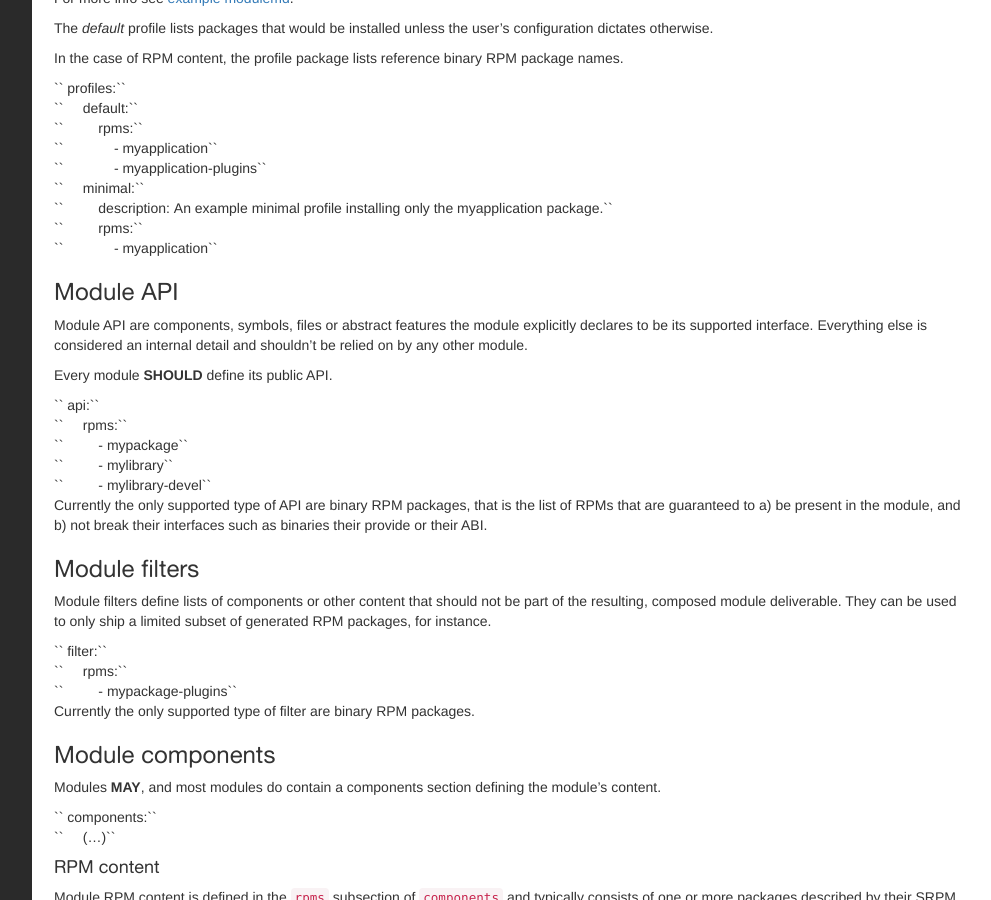
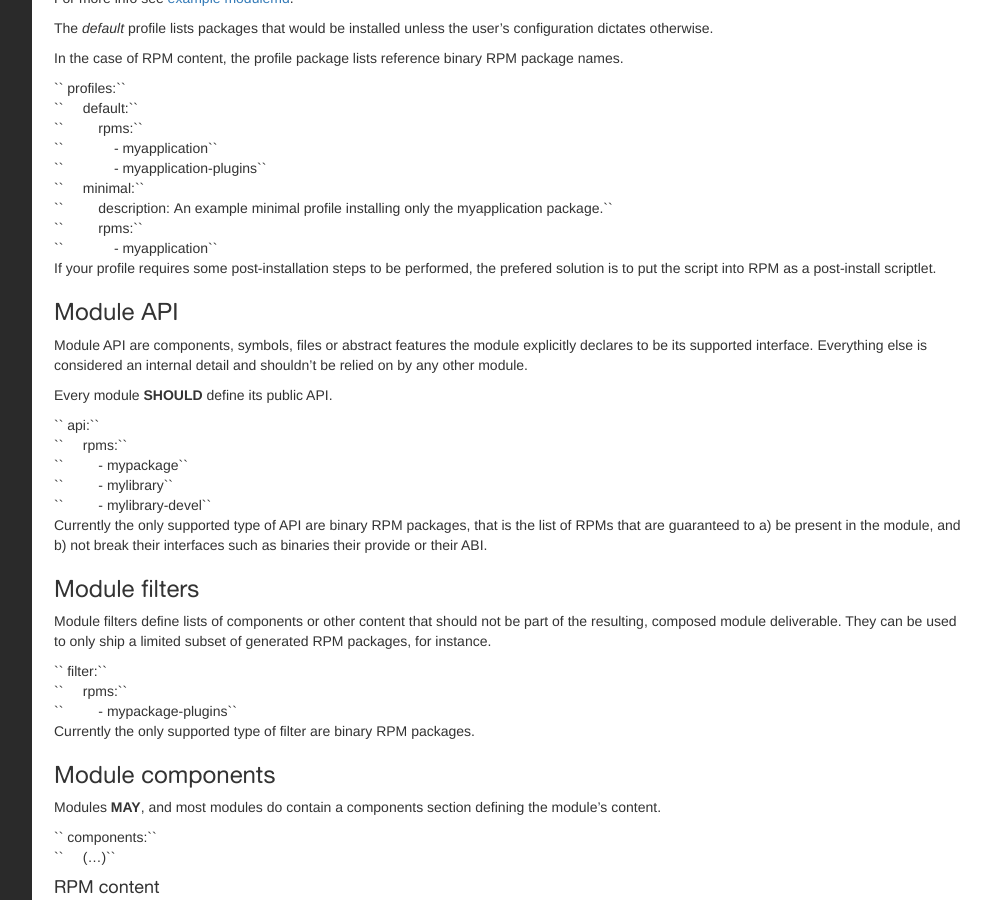
Before and after one commit to gbraad/fedora-modularity, a Sphinx documentation site: the page built from source/development/prototype/fedora-module-guidelines.rst, in a window 1280 px wide and 900 px high, scrolled down 2784 px. Shown: the whole window, without its empty margins (288-1279 px from the left). Built offline with Sphinx 7.4.7, drawn with Linux system fonts in a browser that asks for light colours; pages that are not in the unit, such as notebooks, are missing from menus.

Commit message:
guidelines: document post-install steps use case
Signed-off-by: Tomas Tomecek <ttomecek@redhat.com>

```diff
--- a/source/development/prototype/fedora-module-guidelines.rst
+++ b/source/development/prototype/fedora-module-guidelines.rst
@@ -225,6 +225,10 @@ RPM package names.
 | ``         description: An example minimal profile installing only the myapplication package.``
 | ``         rpms:``
 | ``             - myapplication``
+
+If your profile requires some post-installation steps to be performed, the
+prefered solution is to put the script into RPM as a post-install scriptlet.
+
 
 Module API
 ~~~~~~~~~~
```
